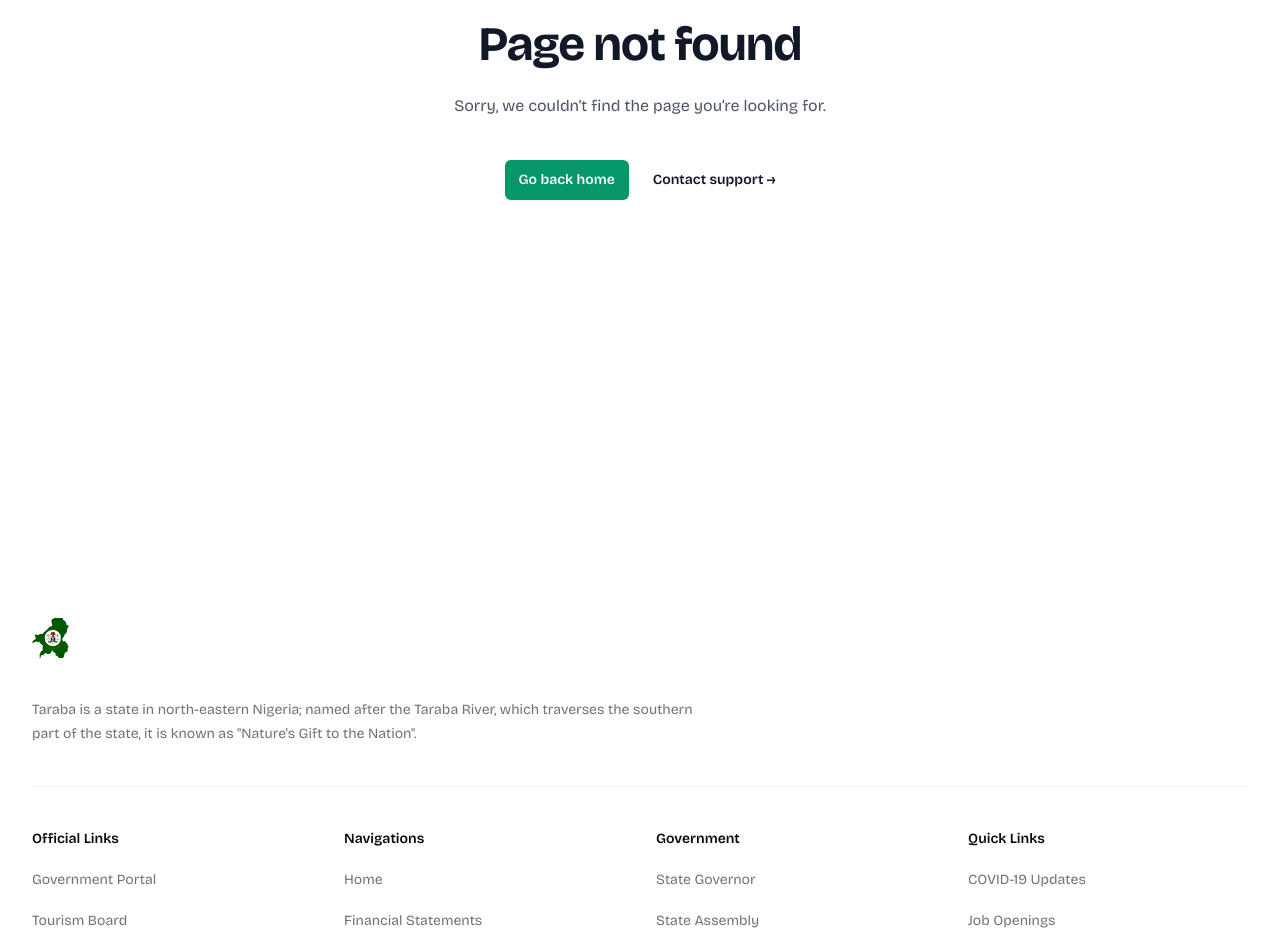
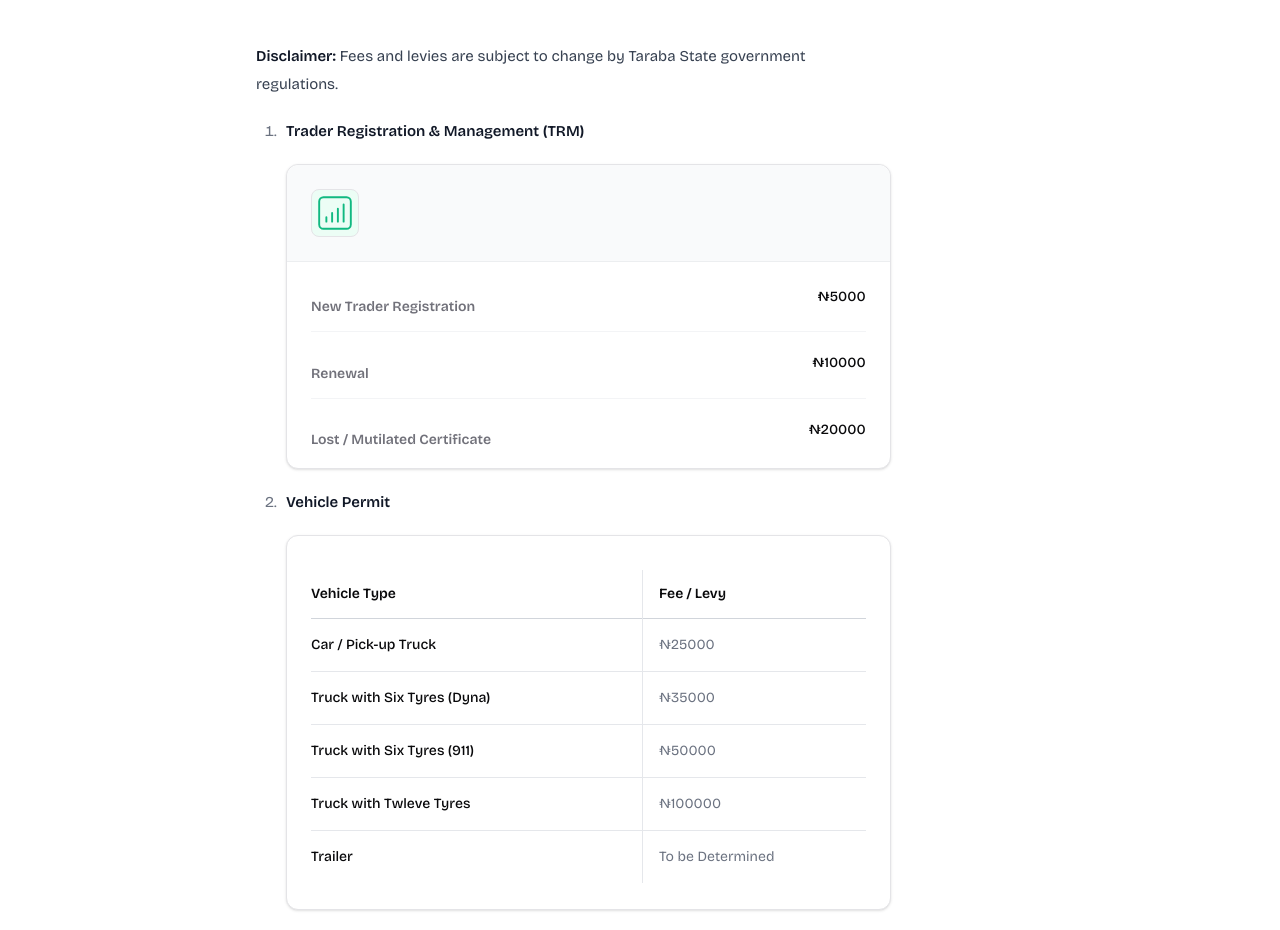
Before and after one commit to techsavvymicky/saber, a Next.js app: page /business-reforms/trade-fees-schedule in a window 1280 px wide. Before the commit this address had no page. Shown: the part 367-1297 px from the top of the page. Built offline with nearby package versions, Linux system fonts and the light colour scheme.

Commit message:
Added Trade Fees Schedule

```diff
--- /dev/null
+++ b/app/(saber)/business-reforms/trade-fees-schedule/page.tsx
@@ -0,0 +1,5 @@
+import { Component } from "@/components/business-reforms/trade-fees-schedule/component";
+
+export default function Page() {
+  return <Component />;
+}
--- /dev/null
+++ b/components/business-reforms/trade-fees-schedule/cards.tsx
@@ -0,0 +1,62 @@
+import { BanknotesIcon, ChartBarSquareIcon } from "@heroicons/react/24/outline";
+import { Card, CardContent } from "@/components/ui/card";
+
+export const TrmCard = () => {
+  return (
+    <Card>
+      <CardContent className="p-0">
+        <div className="flex items-center gap-x-4 rounded-t-xl border-b border-gray-900/5 bg-gray-50 p-6">
+          <ChartBarSquareIcon
+            strokeWidth={1}
+            className="h-12 w-12 rounded-lg border bg-emerald-50 stroke-emerald-500"
+          />
+        </div>
+        <dl className="-my-3 divide-y divide-gray-100 px-6 py-4 text-sm leading-6">
+          <div className="flex justify-between gap-x-4 py-3">
+            <dt className="text-muted-foreground">New Trader Registration</dt>
+            <dd className="font-medium text-foreground">₦5000</dd>
+          </div>
+          <div className="flex justify-between gap-x-4 py-3">
+            <dt className="text-muted-foreground">Renewal</dt>
+            <dd className="font-medium text-foreground">₦10000</dd>
+          </div>
+          <div className="flex justify-between gap-x-4 py-3">
+            <dt className="text-muted-foreground">
+              Lost / Mutilated Certificate
+            </dt>
+            <dd className="font-medium text-foreground">₦20000</dd>
+          </div>
+        </dl>
+      </CardContent>
+    </Card>
+  );
+};
+
+export const PotentialFeesCard = () => {
+  return (
+    <Card>
+      <CardContent className="p-0">
+        <div className="flex items-center gap-x-4 rounded-t-xl border-b border-gray-900/5 bg-gray-50 p-6">
+          <BanknotesIcon
+            strokeWidth={1}
+            className="h-12 w-12 rounded-lg border bg-emerald-50 stroke-emerald-500"
+          />
+        </div>
+        <dl className="-my-3 divide-y divide-gray-100 px-6 py-4 text-sm leading-6">
+          <div className="flex justify-between gap-x-4 py-3">
+            <dt className="text-muted-foreground">Right of Way Permit</dt>
+            <dd className="font-medium text-foreground">To be Determined</dd>
+          </div>
+          <div className="flex justify-between gap-x-4 py-3">
+            <dt className="text-muted-foreground">Night Travel Permit</dt>
+            <dd className="font-medium text-foreground">To be Determined</dd>
+          </div>
+          <div className="flex justify-between gap-x-4 py-3">
+            <dt className="text-muted-foreground">Fumigation Certificate</dt>
+            <dd className="font-medium text-foreground">To be Determined</dd>
+          </div>
+        </dl>
+      </CardContent>
+    </Card>
+  );
+};
--- /dev/null
+++ b/components/business-reforms/trade-fees-schedule/component.tsx
@@ -0,0 +1,29 @@
+import { Button } from "@/components/ui/button";
+import { MdxHeader } from "@/components/mdx-header";
+import { MdxContainer } from "@/components/mdx-container";
+import Markdown from "@/components/business-reforms/trade-fees-schedule/index.mdx";
+
+export const Component = () => {
+  return (
+    <>
+      <MdxHeader href="/business-reforms" />
+      <MdxContainer
+        propTitle="Trade Fees Schedule"
+        title={
+          <>
+            Schedule of Trade Related Fees <br />
+            & Levies on Inter-State Movement <br />
+            Of Goods
+          </>
+        }
+        button={
+          <>
+            <Button variant={"outline"}>Download Stats Data</Button>
+          </>
+        }
+      >
+        <Markdown />
+      </MdxContainer>
+    </>
+  );
+};
--- /dev/null
+++ b/components/business-reforms/trade-fees-schedule/index.mdx
@@ -0,0 +1,39 @@
+import {
+  PermitTable,
+  HandlingTable,
+} from "@/components/business-reforms/trade-fees-schedule/tables";
+import {
+  TrmCard,
+  PotentialFeesCard,
+} from "@/components/business-reforms/trade-fees-schedule/cards";
+
+**Disclaimer:** Fees and levies are subject to change by Taraba State government
+regulations.
+
+1. **Trader Registration & Management (TRM)**
+
+   <TrmCard />
+
+2. **Vehicle Permit**
+
+   <PermitTable />
+
+3. **Loading and Offloading Fees**
+
+   <HandlingTable />
+
+4. **Other Potential Fees**
+
+   <PotentialFeesCard />
+
+5. **Exemptions**
+
+   Consult with Taraba State authorities for a list of any exemptions that may apply
+   (e.g., agricultural products, essential goods).
+
+6. **Important Information**
+
+   - This schedule is for informational purposes only.
+   - Fees and levies may be subject to change.
+   - Contact Taraba State Ministry of Commerce and Industry or relevant authorities for
+     the latest information and official procedures.
--- /dev/null
+++ b/components/business-reforms/trade-fees-schedule/tables.tsx
@@ -0,0 +1,145 @@
+"use client";
+
+import {
+  Card,
+  CardContent,
+  CardDescription,
+  CardHeader,
+  CardTitle,
+} from "@/components/ui/card";
+import { cn } from "@/lib/utils";
+
+const permitStats = [
+  {
+    vehicleType: "Car / Pick-up Truck",
+    fee: "₦25000",
+  },
+  {
+    vehicleType: "Truck with Six Tyres (Dyna)",
+    fee: "₦35000",
+  },
+  {
+    vehicleType: "Truck with Six Tyres (911)",
+    fee: "₦50000",
+  },
+  {
+    vehicleType: "Truck with Twleve Tyres",
+    fee: "₦100000",
+  },
+  {
+    vehicleType: "Trailer",
+    fee: "To be Determined",
+  },
+];
+
+const handlingStats = [
+  {
+    vehicleType: "Small Vehicles (Cars / Pick-up)",
+    fee: "₦10000",
+  },
+  {
+    vehicleType: "Truck (up to 10 Tyres)",
+    fee: "₦15000",
+  },
+  {
+    vehicleType: "Trailers & Containers (over 10 Tyres)",
+    fee: "₦20000",
+  },
+];
+
+export const PermitTable = () => {
+  return (
+    <Card className="flex flex-col">
+      <CardContent className="flex-1 pb-0">
+        <div className="mt-2 flow-root">
+          <div className="-mx-4 -my-2 overflow-x-auto sm:-mx-6 lg:-mx-8">
+            <div className="inline-block min-w-full py-2 align-middle sm:px-6 lg:px-8">
+              <table className="min-w-full divide-y divide-gray-300">
+                <thead>
+                  <tr className="divide-x divide-gray-200">
+                    <th
+                      scope="col"
+                      className="py-3.5 pl-4 pr-4 text-left text-sm font-semibold text-foreground sm:pl-0"
+                    >
+                      Vehicle Type
+                    </th>
+                    <th
+                      scope="col"
+                      className="py-3.5 pl-4 pr-4 text-left text-sm font-semibold text-foreground sm:pr-0"
+                    >
+                      Fee / Levy
+                    </th>
+                  </tr>
+                </thead>
+                <tbody className="divide-y divide-gray-200 bg-white">
+                  {permitStats.map((stat, id) => (
+                    <tr
+                      key={id}
+                      className={cn("divide-x divide-gray-200 text-gray-500")}
+                    >
+                      <td className="whitespace-nowrap py-4 pl-4 pr-4 text-sm font-medium text-foreground sm:pl-0">
+                        {stat.vehicleType}
+                      </td>
+                      <td className="whitespace-nowrap py-4 pl-4 pr-4 text-sm sm:pr-0">
+                        {stat.fee}
+                      </td>
+                    </tr>
+                  ))}
+                </tbody>
+              </table>
+            </div>
+          </div>
+        </div>
+      </CardContent>
+    </Card>
+  );
+};
+
+export const HandlingTable = () => {
+  return (
+    <Card className="flex flex-col">
+      <CardContent className="flex-1 pb-0">
+        <div className="mt-2 flow-root">
+          <div className="-mx-4 -my-2 overflow-x-auto sm:-mx-6 lg:-mx-8">
+            <div className="inline-block min-w-full py-2 align-middle sm:px-6 lg:px-8">
+              <table className="min-w-full divide-y divide-gray-300">
+                <thead>
+                  <tr className="divide-x divide-gray-200">
+                    <th
+                      scope="col"
+                      className="py-3.5 pl-4 pr-4 text-left text-sm font-semibold text-foreground sm:pl-0"
+                    >
+                      Vehicle Type
+                    </th>
+
+                    <th
+                      scope="col"
+                      className="py-3.5 pl-4 pr-4 text-left text-sm font-semibold text-foreground sm:pr-0"
+                    >
+                      Fee / Levy
+                    </th>
+                  </tr>
+                </thead>
+                <tbody className="divide-y divide-gray-200 bg-white">
+                  {handlingStats.map((stat, id) => (
+                    <tr
+                      key={id}
+                      className={cn("divide-x divide-gray-200 text-gray-500")}
+                    >
+                      <td className="whitespace-nowrap py-4 pl-4 pr-4 text-sm font-medium text-foreground sm:pl-0">
+                        {stat.vehicleType}
+                      </td>
+                      <td className="whitespace-nowrap py-4 pl-4 pr-4 text-sm sm:pr-0">
+                        {stat.fee}
+                      </td>
+                    </tr>
+                  ))}
+                </tbody>
+              </table>
+            </div>
+          </div>
+        </div>
+      </CardContent>
+    </Card>
+  );
+};
--- a/components/nav-menu.tsx
+++ b/components/nav-menu.tsx
@@ -205,7 +205,7 @@ export function SiteNavigationMenu() {
                         title: "Process for Grieviance & Redress Mechanism",
                       },
                       {
-                        href: "#",
+                        href: "/business-reforms/trade-fees-schedule",
                         Icon: IconListTree,
                         title: "Schedule of Trade related Fees & Levies",
                       },
```
